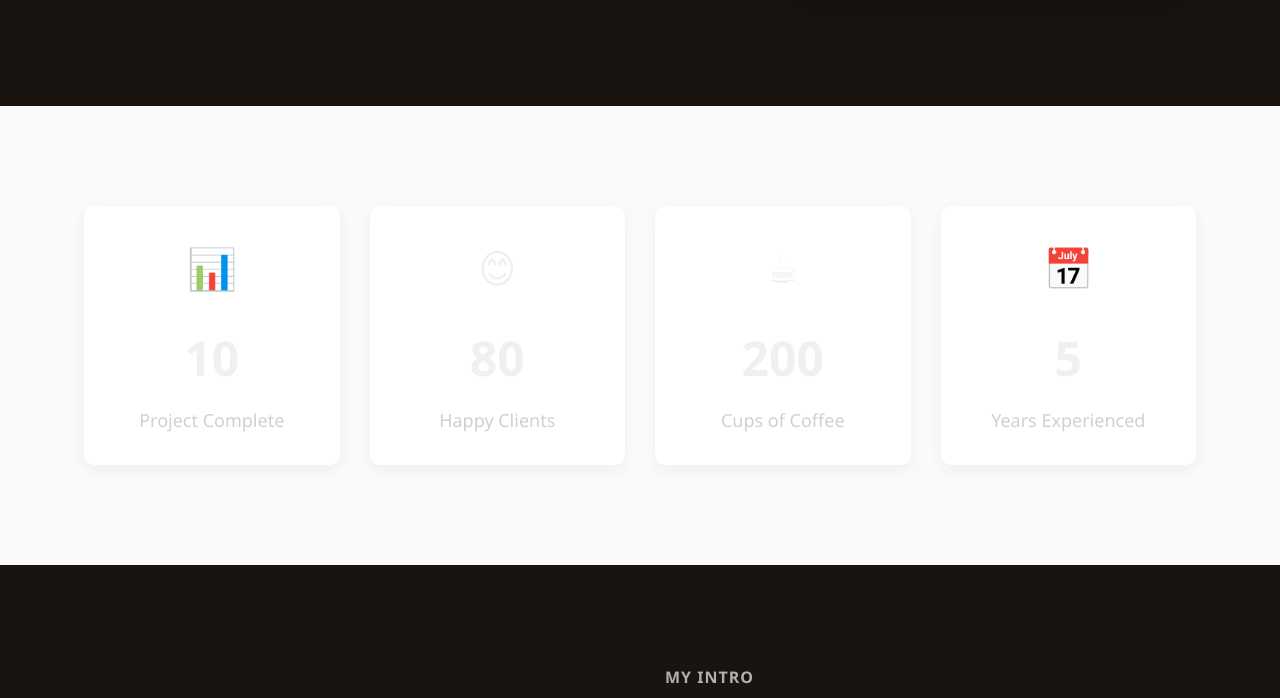
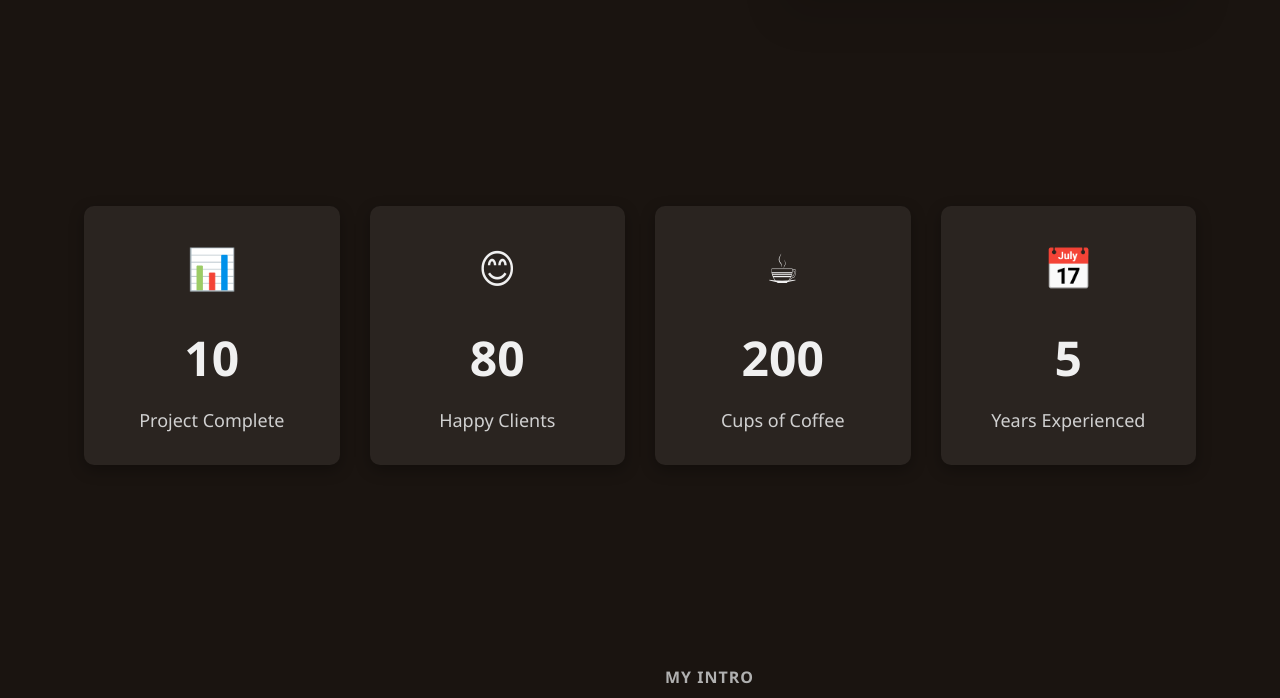
Before and after one commit to emmydush/Poltfolio, a plain HTML site: page index.html in a window 1280 px wide. Shown: the part 751-1449 px from the top of the page. Drawn offline with Linux system fonts and the light colour scheme.

Commit message:
Fix stats section visibility with dark background theme

```diff
--- a/styles.css
+++ b/styles.css
@@ -271,7 +271,7 @@ body {
 /* Stats Section */
 .stats {
     padding: 100px 0;
-    background-color: #fafafa;
+    background-color: #1A1410; /* Dark brown background */
 }
 
 .stats-grid {
@@ -283,9 +283,9 @@ body {
 .stat-item {
     text-align: center;
     padding: 30px;
-    background-color: #fff;
+    background-color: #2A2420; /* Darker brown for cards */
     border-radius: 10px;
-    box-shadow: 0 5px 15px rgba(0, 0, 0, 0.05);
+    box-shadow: 0 5px 15px rgba(0, 0, 0, 0.3);
     transition: transform 0.3s ease;
 }
 
@@ -296,6 +296,7 @@ body {
 .stat-icon {
     font-size: 40px;
     margin-bottom: 20px;
+    color: #f0f0f0; /* Light color for visibility */
 }
 
 .stat-number {
```
